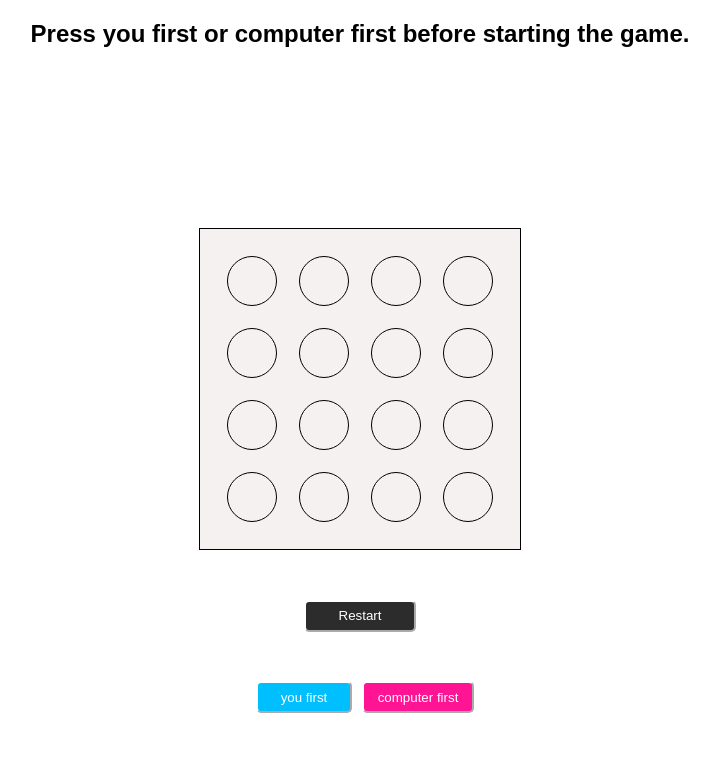
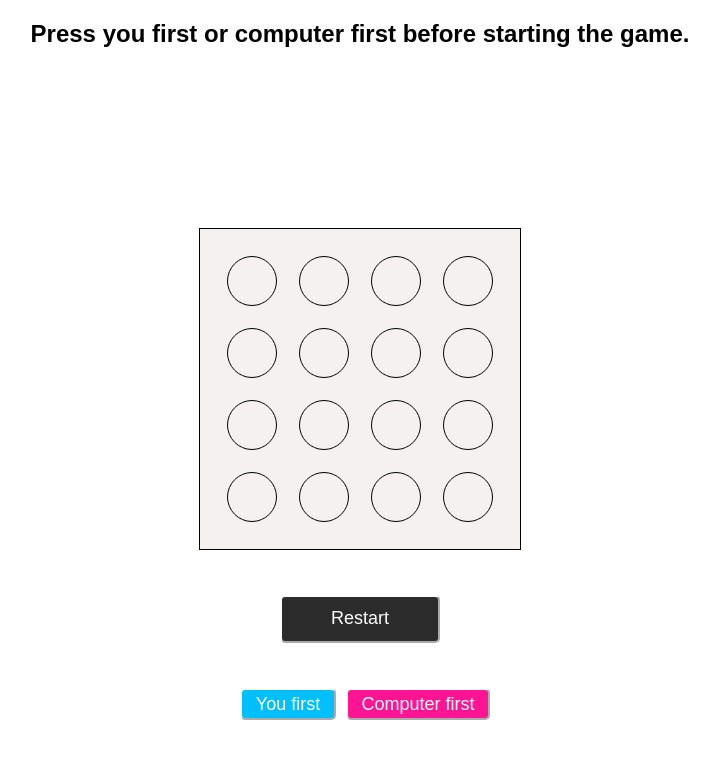
Before and after one commit to trajeev/DropToken, a React (Create React App) app: page / in a window 1280 px wide. Shown: the top 758 px of the page, without its empty margins (280-999 px from the left). Built offline with nearby package versions, Linux system fonts and the light colour scheme.

Commit message:
added transitions and button styling

```diff
--- a/src/components/bubble/bubble.css
+++ b/src/components/bubble/bubble.css
@@ -4,6 +4,7 @@
     border: 1px solid black;
     border-radius: 50%;
     cursor: pointer;
+    transition: background-color 0.2s linear;
 }
 
 .user {
--- a/src/components/game/game.css
+++ b/src/components/game/game.css
@@ -5,13 +5,14 @@
 }
 
 .button {
-    height: 2rem;
-    width: 7rem;
+    height: 3rem;
+    width: 10rem;
     margin: auto;
     background-color: rgb(14 13 13 / 87%);
     color: white;
     cursor: pointer;
     border-radius: 5px;
+    font-size: large
 }
 
 .button:hover {
@@ -27,11 +28,16 @@
     border-color:white;
 }
 
+.text::after{
+    color: deepskyblue;
+}
+
 .user-button {
     background-color: deepskyblue;
     color: white;
     width: 6rem;
     height: 2rem;
+    font-size: large;
 }
 
 .user-button:hover {
@@ -43,8 +49,9 @@
 .computer-button {
     background-color: deeppink;
     color: white;
-    width: 7rem;
+    width: 9rem;
     height: 2rem;
+    font-size: large
 }
 
 .computer-button:hover {
--- a/src/components/game/game.jsx
+++ b/src/components/game/game.jsx
@@ -89,8 +89,8 @@ const Game = () => {
                 markedArray = {markedArray} />
             <button onClick = {restart} className = "button">Restart</button>
             <div className = "buttons">
-                <button className = "user-button" onClick = {playerFirst} >you first</button>
-                <button className = "computer-button" onClick = {computerFirst}>computer first</button>
+                <button className = "user-button" onClick = {playerFirst} >You first</button>
+                <button className = "computer-button" onClick = {computerFirst}>Computer first</button>
             </div>
             <h2 className = "text">{status}</h2>
         </div>
```
